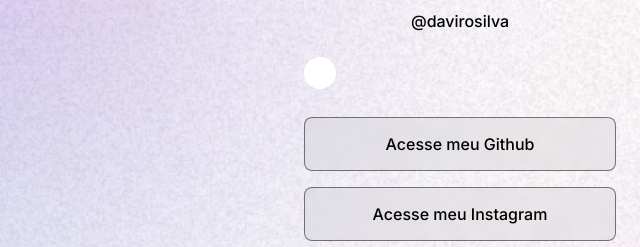
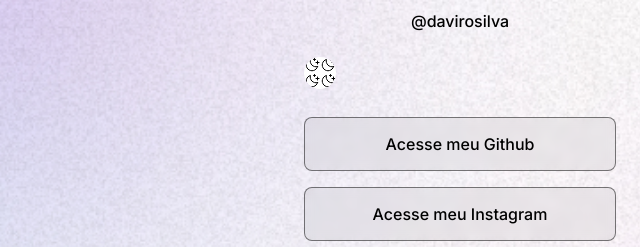
Before and after one commit to davisilva254/myPageLinks, a plain HTML site: page index.html in a window 1280 px wide. Shown: the part 194-441 px from the top of the page, 180-820 px from the left. Drawn offline with nearby package versions, Linux system fonts and the light colour scheme.

Commit message:
Ajuste no CSS

```diff
--- a/style.css
+++ b/style.css
@@ -61,6 +61,7 @@
   background: white;
   border: 0;
   border-radius: 50%;
+  background-image: url(./assets/moon-stars.svg);
 }
 
 
```
